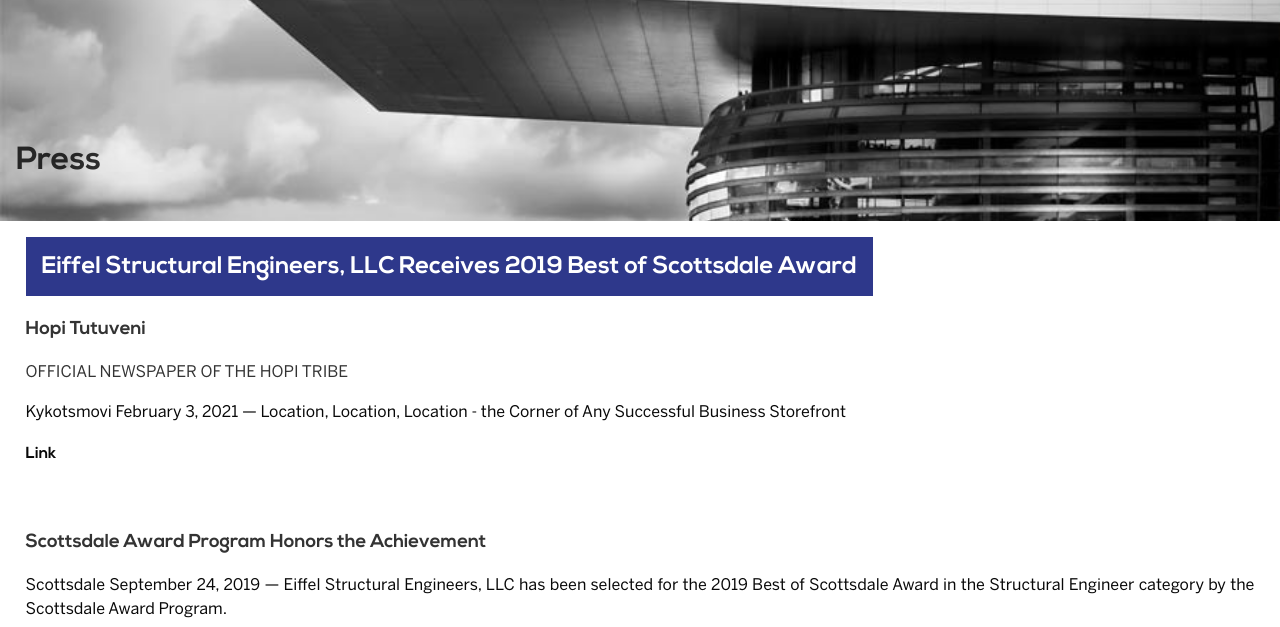
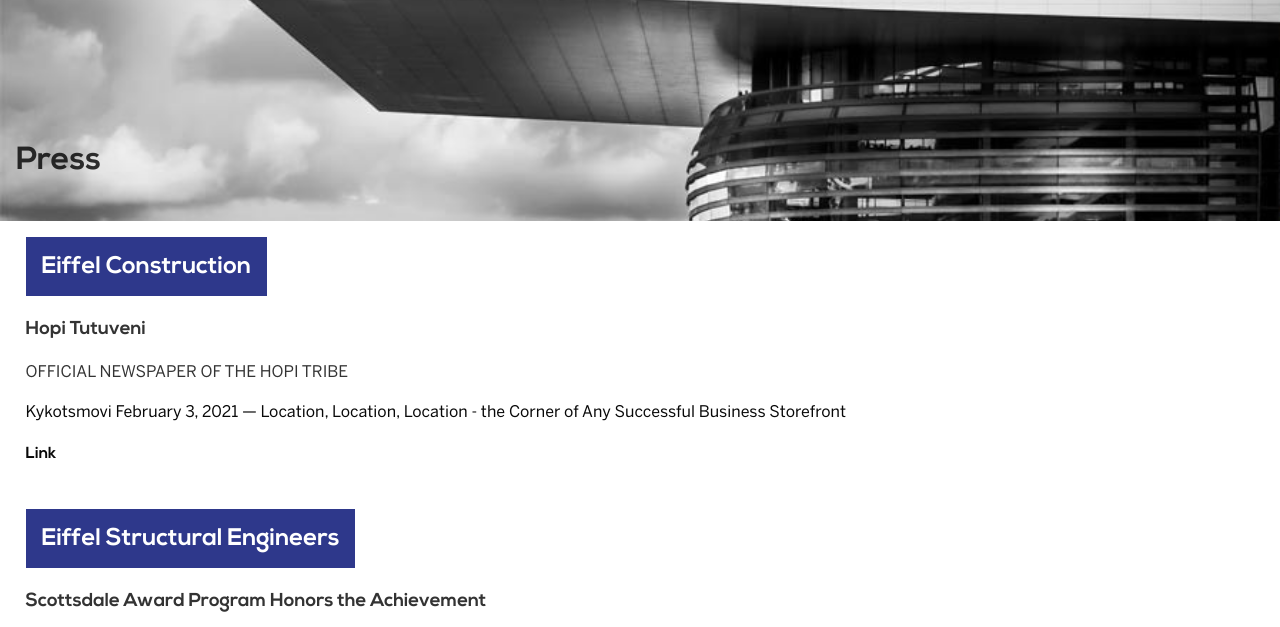
Before and after one commit to EiffelIndustriesWeb/EiffelIndustiresWebsite, a Gatsby site: page /press in a window 1280 px wide. Shown: the part 173-800 px from the top of the page. Built offline with nearby package versions, Linux system fonts and the light colour scheme; Gatsby itself is replaced by a stand-in of ours.

Commit message:
update Press Headers

```diff
--- a/src/pages/press.js
+++ b/src/pages/press.js
@@ -21,13 +21,15 @@
 
         </div>
         <div className="page--wrapper">
-            <h2 className="page-body--text-header">Eiffel Structural Engineers, LLC Receives 2019 Best of Scottsdale Award</h2>
+            <h2 className="page-body--text-header">Eiffel Construction</h2>
 
             <h3>Hopi Tutuveni</h3>
             <p>OFFICIAL NEWSPAPER OF THE HOPI TRIBE</p>
             <p className="page--text">Kykotsmovi February 3, 2021  — Location, Location, Location - the Corner of Any Successful Business Storefront</p>
             <p className="page--text"> <Link to="https://www.hopi-nsn.gov/wp-content/uploads/2021/02/FINAL-FEB-3-issue-2.pdf">Link</Link></p>
             <br />
+
+            <h2 className="page-body--text-header">Eiffel Structural Engineers</h2>
 
             <h3>Scottsdale Award Program Honors the Achievement</h3>
             <p className="page--text">Scottsdale September 24, 2019 — Eiffel Structural Engineers, LLC has been selected for the 2019 Best of Scottsdale Award in the Structural Engineer category by the Scottsdale Award Program.
```
